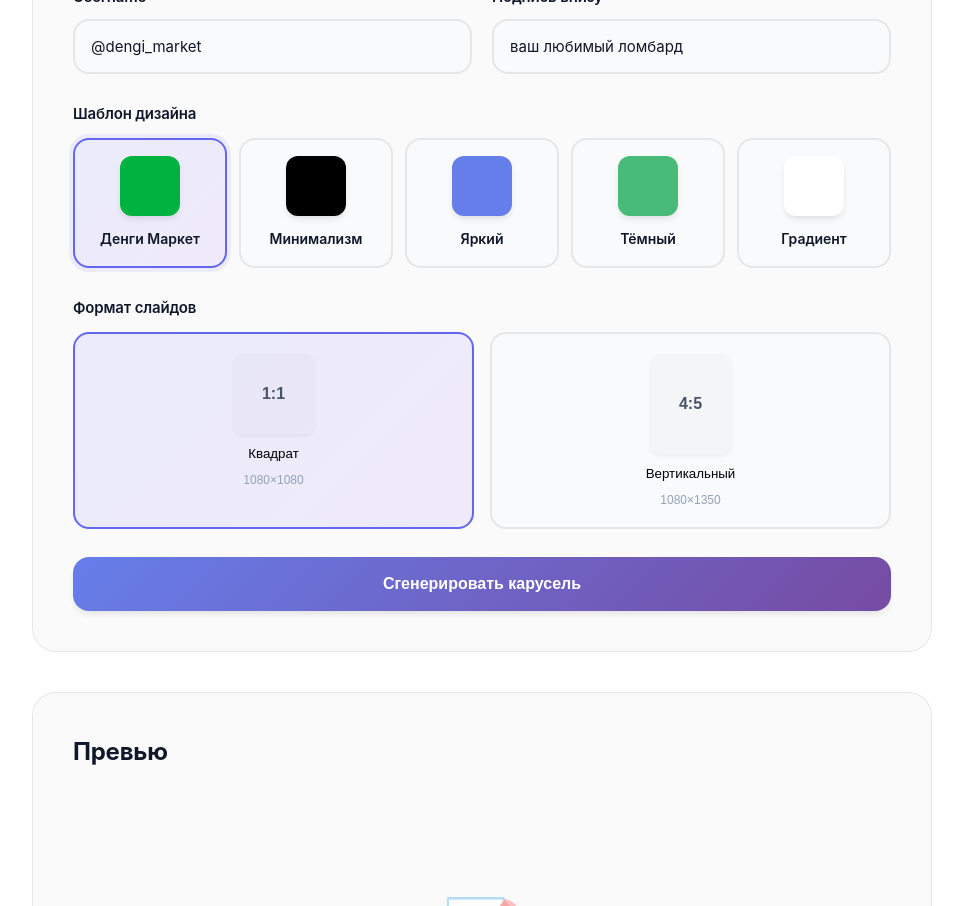
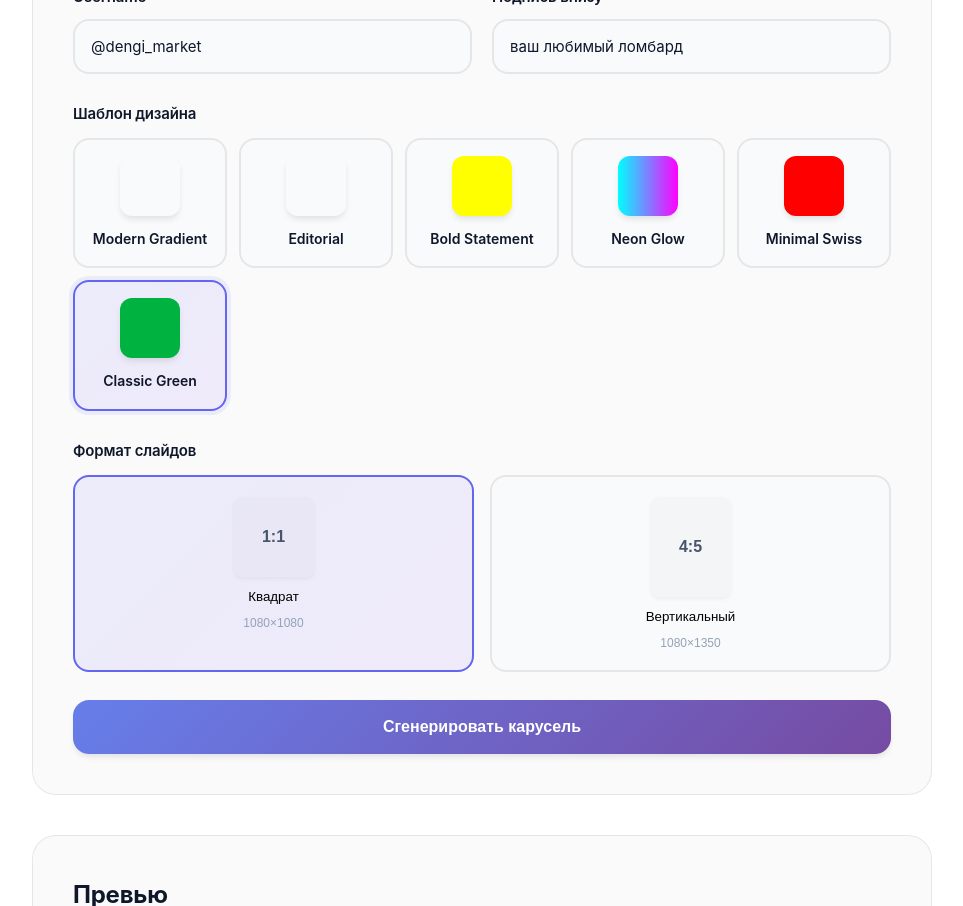
Before and after one commit to RaiconY/carousel-generation-, a React (Vite) app: page / in a window 1280 px wide. Shown: the part 1020-1926 px from the top of the page, without its empty margins (158-1121 px from the left). Built offline with nearby package versions, Linux system fonts and the light colour scheme.

Commit message:
Update themes.js

```diff
--- a/src/modules/themes.js
+++ b/src/modules/themes.js
@@ -1,12 +1,300 @@
-/**
- * Theme System Module
- * Управление визуальными стилями
- */
+// src/modules/themes.js - Professional Instagram Themes
 
 export const themes = {
+  // НОВАЯ ТЕМА 1: Modern Gradient (как первый референс)
+  modern_gradient: {
+    id: 'modern_gradient',
+    name: 'Modern Gradient',
+    canvas: {
+      formats: {
+        square: { width: 1080, height: 1080 },
+        portrait: { width: 1080, height: 1350 }
+      },
+      defaultFormat: 'square',
+      background: 'linear-gradient(135deg, #667eea 0%, #764ba2 100%)',
+      get width() {
+        const format = this.formats[this.defaultFormat];
+        return format?.width ?? 1080;
+      },
+      get height() {
+        const format = this.formats[this.defaultFormat];
+        return format?.height ?? 1080;
+      }
+    },
+    fonts: {
+      header: {
+        family: '-apple-system, BlinkMacSystemFont, "Inter", sans-serif',
+        size: 24,
+        weight: '500'
+      },
+      badge: {
+        family: '-apple-system, BlinkMacSystemFont, "Inter", sans-serif',
+        size: 80,
+        weight: '900'
+      },
+      body: {
+        family: '-apple-system, BlinkMacSystemFont, "Inter", sans-serif',
+        size: 72,
+        weight: '700'
+      },
+      footer: {
+        family: '-apple-system, BlinkMacSystemFont, "Inter", sans-serif',
+        size: 28,
+        weight: '500'
+      }
+    },
+    colors: {
+      badge: 'transparent',
+      badgeText: '#FFFFFF',
+      bodyText: '#FFFFFF',
+      headerText: 'rgba(255,255,255,0.7)',
+      footerText: 'rgba(255,255,255,0.6)'
+    },
+    spacing: {
+      padding: 80,
+      lineHeight: 1.2,
+      badgeHeight: 0, // Без фона у бэджа
+      badgePadding: 0,
+      badgeLineHeight: 1.1
+    }
+  },
+
+  // НОВАЯ ТЕМА 2: Editorial (как второй референс)
+  editorial: {
+    id: 'editorial',
+    name: 'Editorial',
+    canvas: {
+      formats: {
+        square: { width: 1080, height: 1080 },
+        portrait: { width: 1080, height: 1350 }
+      },
+      defaultFormat: 'square',
+      background: '#f5f3f0',
+      get width() {
+        const format = this.formats[this.defaultFormat];
+        return format?.width ?? 1080;
+      },
+      get height() {
+        const format = this.formats[this.defaultFormat];
+        return format?.height ?? 1080;
+      }
+    },
+    fonts: {
+      header: {
+        family: 'Georgia, serif',
+        size: 22,
+        weight: 'normal'
+      },
+      badge: {
+        family: '-apple-system, BlinkMacSystemFont, sans-serif',
+        size: 90,
+        weight: '900'
+      },
+      body: {
+        family: '-apple-system, BlinkMacSystemFont, sans-serif',
+        size: 68,
+        weight: '300'
+      },
+      footer: {
+        family: 'Georgia, serif',
+        size: 24,
+        weight: 'normal'
+      }
+    },
+    colors: {
+      badge: 'transparent',
+      badgeText: '#000000',
+      bodyText: '#000000',
+      headerText: '#666666',
+      footerText: '#999999'
+    },
+    spacing: {
+      padding: 100,
+      lineHeight: 1.3,
+      badgeHeight: 0,
+      badgePadding: 0,
+      badgeLineHeight: 1.1
+    }
+  },
+
+  // НОВАЯ ТЕМА 3: Bold Statement
+  bold_statement: {
+    id: 'bold_statement',
+    name: 'Bold Statement',
+    canvas: {
+      formats: {
+        square: { width: 1080, height: 1080 },
+        portrait: { width: 1080, height: 1350 }
+      },
+      defaultFormat: 'square',
+      background: '#000000',
+      get width() {
+        const format = this.formats[this.defaultFormat];
+        return format?.width ?? 1080;
+      },
+      get height() {
+        const format = this.formats[this.defaultFormat];
+        return format?.height ?? 1080;
+      }
+    },
+    fonts: {
+      header: {
+        family: '-apple-system, BlinkMacSystemFont, sans-serif',
+        size: 20,
+        weight: '400'
+      },
+      badge: {
+        family: '-apple-system, BlinkMacSystemFont, "Impact", sans-serif',
+        size: 100,
+        weight: '900'
+      },
+      body: {
+        family: '-apple-system, BlinkMacSystemFont, sans-serif',
+        size: 76,
+        weight: '800'
+      },
+      footer: {
+        family: '-apple-system, BlinkMacSystemFont, sans-serif',
+        size: 26,
+        weight: '400'
+      }
+    },
+    colors: {
+      badge: '#FFFF00',
+      badgeText: '#000000',
+      bodyText: '#FFFFFF',
+      headerText: '#666666',
+      footerText: '#666666'
+    },
+    spacing: {
+      padding: 70,
+      lineHeight: 1.1,
+      badgeHeight: 120,
+      badgePadding: 40,
+      badgeLineHeight: 1.0
+    }
+  },
+
+  // НОВАЯ ТЕМА 4: Neon Glow
+  neon_glow: {
+    id: 'neon_glow',
+    name: 'Neon Glow',
+    canvas: {
+      formats: {
+        square: { width: 1080, height: 1080 },
+        portrait: { width: 1080, height: 1350 }
+      },
+      defaultFormat: 'square',
+      background: '#0a0a0a',
+      get width() {
+        const format = this.formats[this.defaultFormat];
+        return format?.width ?? 1080;
+      },
+      get height() {
+        const format = this.formats[this.defaultFormat];
+        return format?.height ?? 1080;
+      }
+    },
+    fonts: {
+      header: {
+        family: 'Courier New, monospace',
+        size: 22,
+        weight: 'normal'
+      },
+      badge: {
+        family: '-apple-system, BlinkMacSystemFont, sans-serif',
+        size: 85,
+        weight: '900'
+      },
+      body: {
+        family: '-apple-system, BlinkMacSystemFont, sans-serif',
+        size: 70,
+        weight: '600'
+      },
+      footer: {
+        family: 'Courier New, monospace',
+        size: 24,
+        weight: 'normal'
+      }
+    },
+    colors: {
+      badge: 'linear-gradient(90deg, #00ffff, #ff00ff)',
+      badgeText: '#FFFFFF',
+      bodyText: '#FFFFFF',
+      headerText: '#00ffff',
+      footerText: '#ff00ff'
+    },
+    spacing: {
+      padding: 80,
+      lineHeight: 1.25,
+      badgeHeight: 110,
+      badgePadding: 50,
+      badgeLineHeight: 1.0
+    }
+  },
+
+  // НОВАЯ ТЕМА 5: Minimal Swiss
+  minimal_swiss: {
+    id: 'minimal_swiss',
+    name: 'Minimal Swiss',
+    canvas: {
+      formats: {
+        square: { width: 1080, height: 1080 },
+        portrait: { width: 1080, height: 1350 }
+      },
+      defaultFormat: 'square',
+      background: '#ffffff',
+      get width() {
+        const format = this.formats[this.defaultFormat];
+        return format?.width ?? 1080;
+      },
+      get height() {
+        const format = this.formats[this.defaultFormat];
+        return format?.height ?? 1080;
+      }
+    },
+    fonts: {
+      header: {
+        family: 'Helvetica Neue, Helvetica, Arial, sans-serif',
+        size: 18,
+        weight: '400'
+      },
+      badge: {
+        family: 'Helvetica Neue, Helvetica, Arial, sans-serif',
+        size: 120,
+        weight: '700'
+      },
+      body: {
+        family: 'Helvetica Neue, Helvetica, Arial, sans-serif',
+        size: 64,
+        weight: '400'
+      },
+      footer: {
+        family: 'Helvetica Neue, Helvetica, Arial, sans-serif',
+        size: 22,
+        weight: '300'
+      }
+    },
+    colors: {
+      badge: '#FF0000',
+      badgeText: '#FFFFFF',
+      bodyText: '#000000',
+      headerText: '#FF0000',
+      footerText: '#000000'
+    },
+    spacing: {
+      padding: 120,
+      lineHeight: 1.4,
+      badgeHeight: 140,
+      badgePadding: 60,
+      badgeLineHeight: 1.0
+    }
+  },
+
+  // Оставляем старую тему для совместимости
   dengi_market: {
     id: 'dengi_market',
-    name: 'Денги Маркет',
+    name: 'Classic Green',
     canvas: {
       formats: {
         square: { width: 1080, height: 1080 },
@@ -25,22 +313,22 @@ export const themes = {
     },
     fonts: {
       header: {
-        family: 'SF Pro, -apple-system, BlinkMacSystemFont, sans-serif',
+        family: '-apple-system, BlinkMacSystemFont, sans-serif',
         size: 28,
         weight: 'normal'
       },
       badge: {
-        family: 'System, -apple-system, BlinkMacSystemFont, sans-serif',
+        family: '-apple-system, BlinkMacSystemFont, sans-serif',
         size: 58,
         weight: '900'
       },
       body: {
-        family: 'SF Pro, -apple-system, BlinkMacSystemFont, sans-serif',
+        family: '-apple-system, BlinkMacSystemFont, sans-serif',
         size: 38,
         weight: 'normal'
       },
       footer: {
-        family: 'SF Pro, -apple-system, BlinkMacSystemFont, sans-serif',
+        family: '-apple-system, BlinkMacSystemFont, sans-serif',
         size: 32,
         weight: '300'
       }
@@ -56,231 +344,8 @@ export const themes = {
       padding: 86,
       lineHeight: 1.5,
       badgeHeight: 100,
-      badgePadding: 60
-    }
-  },
-
-  minimal: {
-    id: 'minimal',
-    name: 'Минимализм',
-    canvas: {
-      formats: {
-        square: { width: 1080, height: 1080 },
-        portrait: { width: 1080, height: 1350 }
-      },
-      defaultFormat: 'square',
-      background: '#F5F5F5',
-      get width() {
-        const format = this.formats[this.defaultFormat];
-        return format?.width ?? 1080;
-      },
-      get height() {
-        const format = this.formats[this.defaultFormat];
-        return format?.height ?? 1080;
-      }
-    },
-    fonts: {
-      header: {
-        family: 'Inter, -apple-system, sans-serif',
-        size: 24,
-        weight: 'normal'
-      },
-      badge: {
-        family: 'Inter, -apple-system, sans-serif',
-        size: 48,
-        weight: 'bold'
-      },
-      body: {
-        family: 'Inter, -apple-system, sans-serif',
-        size: 32,
-        weight: 'normal'
-      },
-      footer: {
-        family: 'Inter, -apple-system, sans-serif',
-        size: 28,
-        weight: '300'
-      }
-    },
-    colors: {
-      badge: '#000000',
-      badgeText: '#FFFFFF',
-      bodyText: '#1A1A1A',
-      headerText: '#666666',
-      footerText: '#999999'
-    },
-    spacing: {
-      padding: 64,
-      lineHeight: 1.6,
-      badgeHeight: 80,
-      badgePadding: 50
-    }
-  },
-
-  vibrant: {
-    id: 'vibrant',
-    name: 'Яркий',
-    canvas: {
-      formats: {
-        square: { width: 1080, height: 1080 },
-        portrait: { width: 1080, height: 1350 }
-      },
-      defaultFormat: 'square',
-      background: '#FFFFFF',
-      get width() {
-        const format = this.formats[this.defaultFormat];
-        return format?.width ?? 1080;
-      },
-      get height() {
-        const format = this.formats[this.defaultFormat];
-        return format?.height ?? 1080;
-      }
-    },
-    fonts: {
-      header: {
-        family: 'Montserrat, -apple-system, sans-serif',
-        size: 28,
-        weight: 'normal'
-      },
-      badge: {
-        family: 'Montserrat, -apple-system, sans-serif',
-        size: 52,
-        weight: '900'
-      },
-      body: {
-        family: 'Open Sans, -apple-system, sans-serif',
-        size: 36,
-        weight: 'normal'
-      },
-      footer: {
-        family: 'Open Sans, -apple-system, sans-serif',
-        size: 30,
-        weight: '300'
-      }
-    },
-    colors: {
-      badge: '#667eea',
-      badgeText: '#FFFFFF',
-      bodyText: '#2D3748',
-      headerText: '#718096',
-      footerText: '#A0AEC0'
-    },
-    spacing: {
-      padding: 80,
-      lineHeight: 1.5,
-      badgeHeight: 90,
-      badgePadding: 55
-    }
-  },
-
-  dark: {
-    id: 'dark',
-    name: 'Тёмный',
-    canvas: {
-      formats: {
-        square: { width: 1080, height: 1080 },
-        portrait: { width: 1080, height: 1350 }
-      },
-      defaultFormat: 'square',
-      background: '#1A202C',
-      get width() {
-        const format = this.formats[this.defaultFormat];
-        return format?.width ?? 1080;
-      },
-      get height() {
-        const format = this.formats[this.defaultFormat];
-        return format?.height ?? 1080;
-      }
-    },
-    fonts: {
-      header: {
-        family: 'SF Pro, -apple-system, sans-serif',
-        size: 28,
-        weight: 'normal'
-      },
-      badge: {
-        family: 'SF Pro, -apple-system, sans-serif',
-        size: 54,
-        weight: '900'
-      },
-      body: {
-        family: 'SF Pro, -apple-system, sans-serif',
-        size: 38,
-        weight: 'normal'
-      },
-      footer: {
-        family: 'SF Pro, -apple-system, sans-serif',
-        size: 32,
-        weight: '300'
-      }
-    },
-    colors: {
-      badge: '#48BB78',
-      badgeText: '#FFFFFF',
-      bodyText: '#F7FAFC',
-      headerText: '#A0AEC0',
-      footerText: '#718096'
-    },
-    spacing: {
-      padding: 86,
-      lineHeight: 1.5,
-      badgeHeight: 95,
-      badgePadding: 58
-    }
-  },
-
-  gradient: {
-    id: 'gradient',
-    name: 'Градиент',
-    canvas: {
-      formats: {
-        square: { width: 1080, height: 1080 },
-        portrait: { width: 1080, height: 1350 }
-      },
-      defaultFormat: 'square',
-      background: 'linear-gradient(135deg, #667eea 0%, #764ba2 100%)',
-      get width() {
-        const format = this.formats[this.defaultFormat];
-        return format?.width ?? 1080;
-      },
-      get height() {
-        const format = this.formats[this.defaultFormat];
-        return format?.height ?? 1080;
-      }
-    },
-    fonts: {
-      header: {
-        family: 'Poppins, -apple-system, sans-serif',
-        size: 26,
-        weight: 'normal'
-      },
-      badge: {
-        family: 'Poppins, -apple-system, sans-serif',
-        size: 50,
-        weight: 'bold'
-      },
-      body: {
-        family: 'Poppins, -apple-system, sans-serif',
-        size: 36,
-        weight: 'normal'
-      },
-      footer: {
-        family: 'Poppins, -apple-system, sans-serif',
-        size: 30,
-        weight: '300'
-      }
-    },
-    colors: {
-      badge: '#FFFFFF',
-      badgeText: '#667eea',
-      bodyText: '#FFFFFF',
-      headerText: 'rgba(255,255,255,0.8)',
-      footerText: 'rgba(255,255,255,0.7)'
-    },
-    spacing: {
-      padding: 80,
-      lineHeight: 1.5,
-      badgeHeight: 85,
-      badgePadding: 52
+      badgePadding: 60,
+      badgeLineHeight: 1.2
     }
   }
 };
@@ -288,12 +353,9 @@ export const themes = {
 export class ThemeSystem {
   constructor() {
     this.themes = themes;
-    this.currentTheme = 'dengi_market';
+    this.currentTheme = 'modern_gradient'; // Новая тема по умолчанию
   }
 
-  /**
-   * Получить тему по ID
-   */
   getTheme(id) {
     const theme = this.themes[id];
     if (!theme) {
@@ -302,16 +364,10 @@ export class ThemeSystem {
     return theme;
   }
 
-  /**
-   * Получить текущую тему
-   */
   getCurrentTheme() {
     return this.getTheme(this.currentTheme);
   }
 
-  /**
-   * Установить текущую тему
-   */
   setTheme(id) {
     if (!this.themes[id]) {
       throw new Error(`Theme '${id}' not found`);
@@ -320,9 +376,6 @@ export class ThemeSystem {
     return this.getTheme(id);
   }
 
-  /**
-   * Список всех тем
-   */
   listThemes() {
     return Object.values(this.themes).map(theme => ({
       id: theme.id,
@@ -343,87 +396,4 @@ export class ThemeSystem {
       selectedTheme.canvas.formats.square
     );
   }
-
-  /**
-   * Создать кастомную тему
-   */
-  createTheme(id, config) {
-    if (this.themes[id]) {
-      throw new Error(`Theme '${id}' already exists`);
-    }
-
-    this.themes[id] = {
-      id,
-      ...config
-    };
-
-    return this.themes[id];
-  }
-
-  /**
-   * Обновить существующую тему
-   */
-  updateTheme(id, updates) {
-    if (!this.themes[id]) {
-      throw new Error(`Theme '${id}' not found`);
-    }
-
-    this.themes[id] = {
-      ...this.themes[id],
-      ...updates
-    };
-
-    return this.themes[id];
-  }
-
-  /**
-   * Удалить тему
-   */
-  deleteTheme(id) {
-    if (!this.themes[id]) {
-      throw new Error(`Theme '${id}' not found`);
-    }
-
-    if (this.currentTheme === id) {
-      this.currentTheme = 'dengi_market';
-    }
-
-    delete this.themes[id];
-  }
-
-  /**
-   * Экспорт темы в JSON
-   */
-  exportTheme(id) {
-    const theme = this.getTheme(id);
-    return JSON.stringify(theme, null, 2);
-  }
-
-  /**
-   * Импорт темы из JSON
-   */
-  importTheme(json) {
-    const theme = JSON.parse(json);
-
-    if (!theme.id) {
-      throw new Error('Theme must have an id');
-    }
-
-    this.themes[theme.id] = theme;
-    return theme;
-  }
-
-  /**
-   * Валидация темы
-   */
-  validateTheme(theme) {
-    const required = ['id', 'name', 'canvas', 'fonts', 'colors', 'spacing'];
-    const missing = required.filter(key => !theme[key]);
-
-    if (missing.length > 0) {
-      throw new Error(`Theme missing required fields: ${missing.join(', ')}`);
-    }
-
-    return true;
-  }
 }
```
